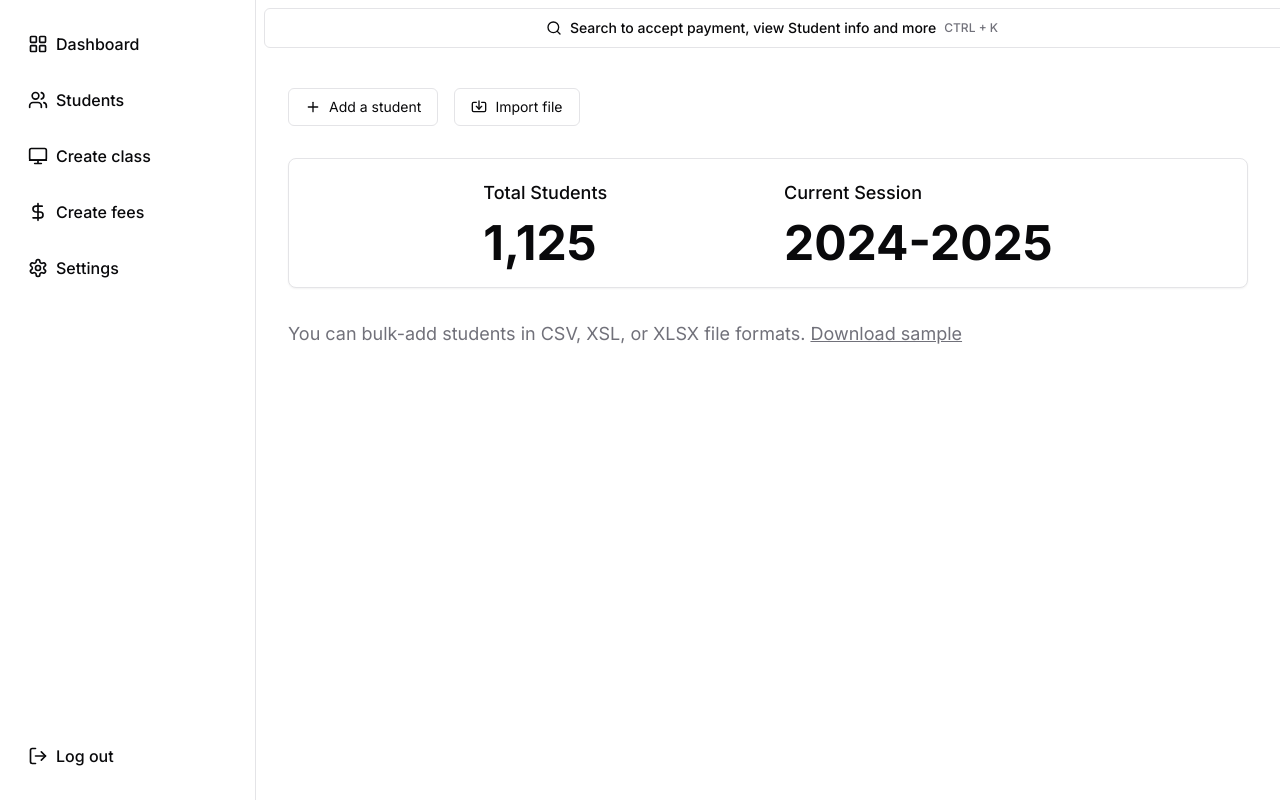
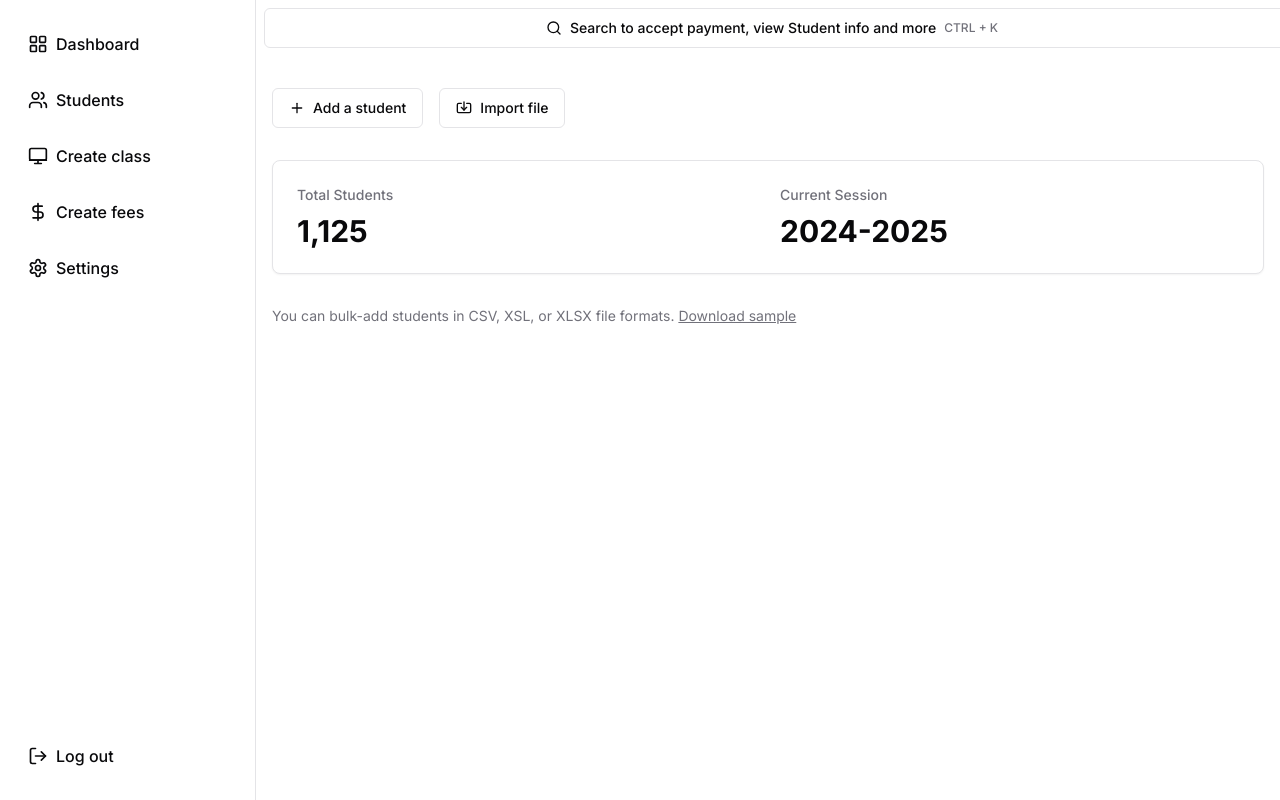
Before and after one commit to abhideepkumar/gurukul, a Next.js app: page /students in a window 1280 px wide. Built offline with nearby package versions, Linux system fonts and the light colour scheme.

Commit message:
minor changes

```diff
--- a/app/layout.js
+++ b/app/layout.js
@@ -2,6 +2,7 @@ import { Inter } from 'next/font/google';
 import './globals.css';
 import SideNav from '@/components/side-nav';
 import Search from '@/components/searchbar';
+import toast, { Toaster } from 'react-hot-toast';
 const inter = Inter({ subsets: ['latin'] });
 
 export const metadata = {
@@ -17,7 +18,11 @@ export default function RootLayout({ children }) {
                     <div className="col-span-1">
                         <SideNav />
                     </div>
-                    <div className="col-span-4"><Search/>{children}</div>
+                    <div className="col-span-4">
+                        <Search />
+                        {children}
+                    </div>
+                    <Toaster />
                 </div>
             </body>
         </html>
--- a/app/student-detail/futureReceipts.js
+++ b/app/student-detail/futureReceipts.js
@@ -71,12 +71,6 @@ const FutureReceipts = ({ student_id }) => {
                                                 hidden="true"
                                             >
                                                 <div className="flex-shrink-0 mt-1">
-                                                    <input
-                                                        type="checkbox"
-                                                        checked={selectedReceipts.includes(index)}
-                                                        onChange={() => {}}
-                                                        className="h-4 w-4"
-                                                    />
                                                 </div>
                                                 <div className="flex-grow">
                                                     <p>
--- a/app/students/add-students/page.js
+++ b/app/students/add-students/page.js
@@ -34,6 +34,7 @@ export default function AddStudentPage() {
     const [dob, setDob] = useState(new Date());
     const [loading, setLoading] = useState(true);
     const [error, setError] = useState(null);
+    const [isOpen, setIsOpen] = useState(false);
 
     useEffect(() => {
         const fetchData = async () => {
@@ -169,7 +170,7 @@ export default function AddStudentPage() {
                         <InputField id="address" label="Address" placeholder="Enter permanent address" />
                         <div className="space-y-2">
                             <Label htmlFor="fee-structures">Add Fee Structures</Label>
-                            <DropdownMenu>
+                            <DropdownMenu open={isOpen} onOpenChange={setIsOpen}>
                                 <DropdownMenuTrigger asChild>
                                     <Button variant="outline" className="w-full justify-start text-left font-normal">
                                         {selectedFeesText}
@@ -183,6 +184,7 @@ export default function AddStudentPage() {
                                             key={slab.slab_id}
                                             checked={!!selectedFees[slab.slab_id]}
                                             onCheckedChange={() => toggleFeeSelection(slab)}
+                                            onSelect={(event) => event.preventDefault()}
                                         >
                                             {slab.name} - ₹{slab.amount}
                                         </DropdownMenuCheckboxItem>
--- a/app/students/page.js
+++ b/app/students/page.js
@@ -1,52 +1,49 @@
 'use client';
 import React from 'react';
 import { Card, CardContent } from '@/components/ui/card';
+import { Button } from '@/components/ui/button';
 import Link from 'next/link';
 import { PlusIcon, ImportIcon } from '@/assets/icons';
 
 const Students = () => {
     return (
-        <div>
-            <div className="w-full max-w-6xl mx-auto p-4 md:p-6 lg:p-8">
-                <div className="flex flex-col gap-4 md:gap-6 lg:gap-8">
-                    <div className="flex items-center space-x-4">
+        <div className="container mx-auto px-4 py-8">
+            <div className="flex flex-col gap-8">
+                <div className="flex flex-wrap items-center gap-4">
                     <Link href="/students/add-students">
-                            <div className="inline-flex items-center gap-2 px-4 py-2 border hover:bg-slate-100 rounded-md text-sm">
+                        <Button variant="outline" className="flex items-center gap-2">
                             <PlusIcon className="h-4 w-4" />
                             Add a student
-                            </div>
+                        </Button>
                     </Link>
                     <Link href="/students/import-students">
-                            <div className="inline-flex items-center gap-2 border hover:bg-slate-100 rounded-md px-4 py-2 text-sm">
+                        <Button variant="outline" className="flex items-center gap-2">
                             <ImportIcon className="h-4 w-4" />
                             Import file
-                            </div>
+                        </Button>
                     </Link>
                 </div>
-                    <Card className="flex justify-center align-middle">
-                        <CardContent className="grid grid-cols-1 sm:grid-cols-2 gap-4 md:gap-6 lg:gap-8 p-5">
-                            <div className="flex flex-col gap-1 md:gap-2 lg:gap-3">
-                                <div className="text-sm md:text-base lg:text-lg font-medium">Total Students</div>
-                                <div className="text-3xl md:text-4xl lg:text-5xl font-bold">1,125</div>
+                <Card>
+                    <CardContent className="grid grid-cols-1 sm:grid-cols-2 gap-6 p-6">
+                        <div className="flex flex-col gap-2">
+                            <div className="text-sm font-medium text-muted-foreground">Total Students</div>
+                            <div className="text-3xl font-bold">1,125</div>
                         </div>
-                            <div className="flex flex-col gap-1 md:gap-2 lg:gap-3">
-                                <div className="text-sm md:text-base lg:text-lg font-medium">Current Session</div>
-                                <div className="text-3xl md:text-4xl lg:text-5xl font-bold">2024-2025</div>
+                        <div className="flex flex-col gap-2">
+                            <div className="text-sm font-medium text-muted-foreground">Current Session</div>
+                            <div className="text-3xl font-bold">2024-2025</div>
                         </div>
                     </CardContent>
                 </Card>
-                    <div className="flex items-center gap-2 md:gap-3 lg:gap-4">
-                        <div className="text-sm md:text-base lg:text-lg text-muted-foreground">
+                <div className="text-sm text-muted-foreground">
                     You can bulk-add students in CSV, XSL, or XLSX file formats.{' '}
-                            <Link href="#" className="underline" prefetch={false}>
+                    <Link href="#" className="underline hover:text-primary" prefetch={false}>
                         Download sample
                     </Link>
                 </div>
             </div>
         </div>
-            </div>
-        </div>
     );
-};
+}
 
 export default Students;
--- a/components/ui/dropdown-menu.jsx
+++ b/components/ui/dropdown-menu.jsx
@@ -81,9 +81,9 @@ const DropdownMenuCheckboxItem = React.forwardRef(({ className, children, checke
     )}
     checked={checked}
     {...props}>
-    <span className="absolute left-2 flex h-3.5 w-3.5 items-center justify-center">
+    <span className="absolute left-2 flex h-5 w-3 items-center justify-center">
       <DropdownMenuPrimitive.ItemIndicator>
-        <Check className="h-4 w-4" />
+        <Check className="h-5 w-5 bg-green-600 rounded text-white" />
       </DropdownMenuPrimitive.ItemIndicator>
     </span>
     {children}
```
Also changed, not shown: app/classes/allClasses.js (+25 -5 lines), app/classes/page.js (+27 -11 lines). Lines whose indentation alone changed are shown as unchanged.
